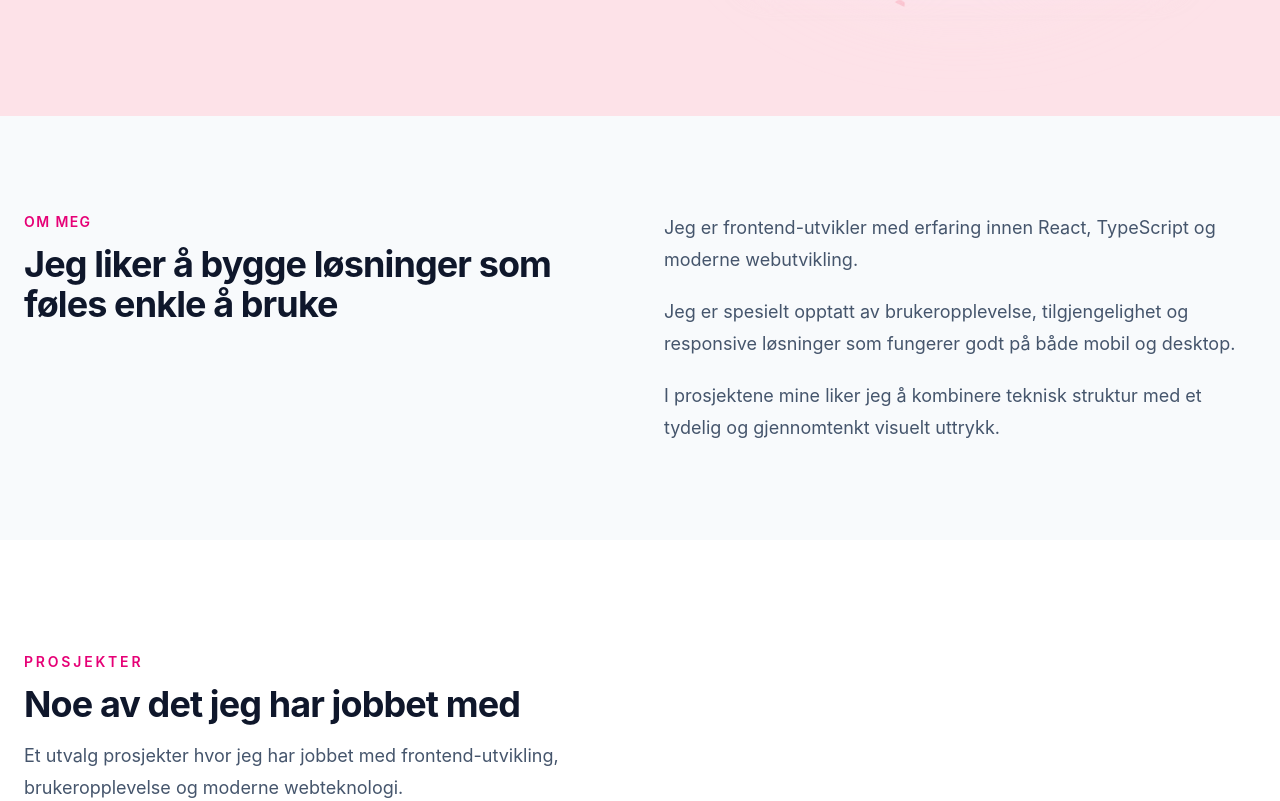
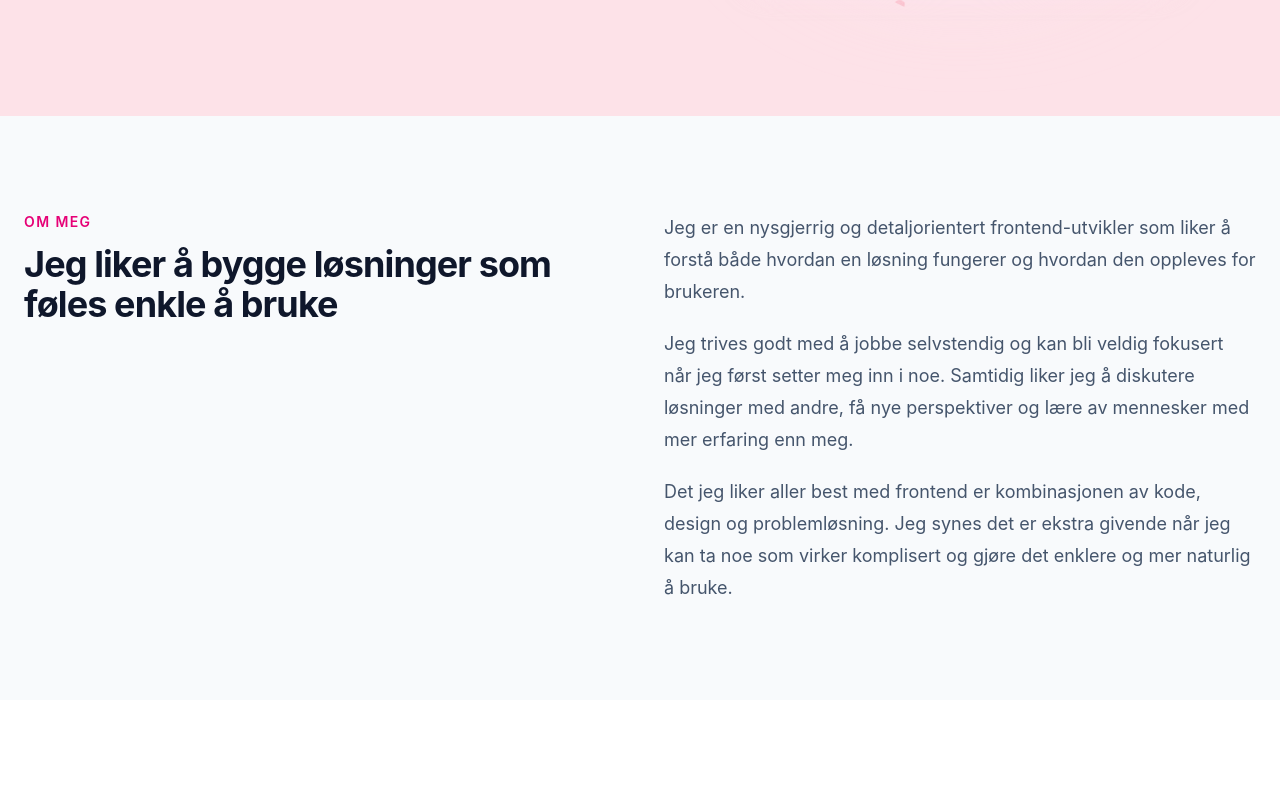
Before and after one commit to Betina9/Portfilio, a React (Vite) app: page / in a window 1280 px wide. Shown: the part 682-1483 px from the top of the page. Built offline with nearby package versions, Linux system fonts and the light colour scheme; the HTML template or start-up script is replaced by a standard one.

Commit message:
feat: update About section content for improved clarity and user engagement

```diff
--- a/src/sections/About.tsx
+++ b/src/sections/About.tsx
@@ -14,18 +14,23 @@ function About() {
 
         <div className="space-y-5 text-lg leading-8 text-slate-600 dark:text-slate-300">
           <p>
-            Jeg er frontend-utvikler med erfaring innen React, TypeScript og
-            moderne webutvikling.
+            Jeg er en nysgjerrig og detaljorientert frontend-utvikler som liker
+            å forstå både hvordan en løsning fungerer og hvordan den oppleves
+            for brukeren.
           </p>
 
           <p>
-            Jeg er spesielt opptatt av brukeropplevelse, tilgjengelighet og
-            responsive løsninger som fungerer godt på både mobil og desktop.
+            Jeg trives godt med å jobbe selvstendig og kan bli veldig fokusert
+            når jeg først setter meg inn i noe. Samtidig liker jeg å diskutere
+            løsninger med andre, få nye perspektiver og lære av mennesker med
+            mer erfaring enn meg.
           </p>
 
           <p>
-            I prosjektene mine liker jeg å kombinere teknisk struktur med et
-            tydelig og gjennomtenkt visuelt uttrykk.
+            Det jeg liker aller best med frontend er kombinasjonen av kode,
+            design og problemløsning. Jeg synes det er ekstra givende når jeg
+            kan ta noe som virker komplisert og gjøre det enklere og mer
+            naturlig å bruke.
           </p>
         </div>
       </div>
```
